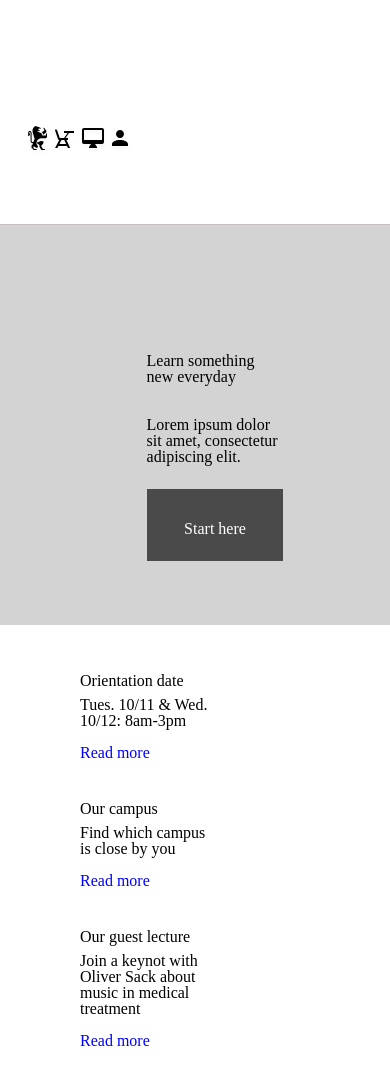
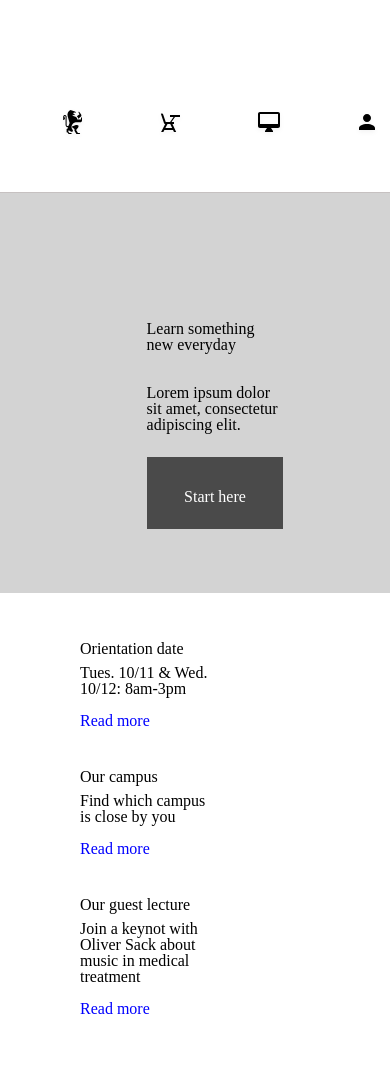
Before and after one commit to angela-vent/colmaracademy, a plain HTML site: page index.html in a window 390 px wide. Shown: the top 1092 px of the page. Drawn offline with Linux system fonts and the light colour scheme.

Commit message:
Still commit number 1.4.

```diff
--- a/resources/css/style.css
+++ b/resources/css/style.css
@@ -17,7 +17,7 @@ html{
 
 header {
   position: fixed;
-  width: 100%;
+  width: 100vw;
   border-bottom: solid 1px #c6c1c1;
   background-color: white;
   z-index: 20;
@@ -57,17 +57,14 @@ header .mobile {
   }
 
   header .mobile {
-    display: flex;
-    justify-content: space-around; /*IT DOESN'T WORK!? */
-    align-items: center;
-    width: 100%;
-    height: 4rem;
+    display: block;
+    width: 100vw;
+    height: 2rem;
     /*padding: 1.5rem;*/
     margin: 1.5rem auto;
-  }
-
-  header .mobile a{
-
+    display: flex;
+    justify-content: space-around;
+    align-items: center;
   }
 
 }
```
